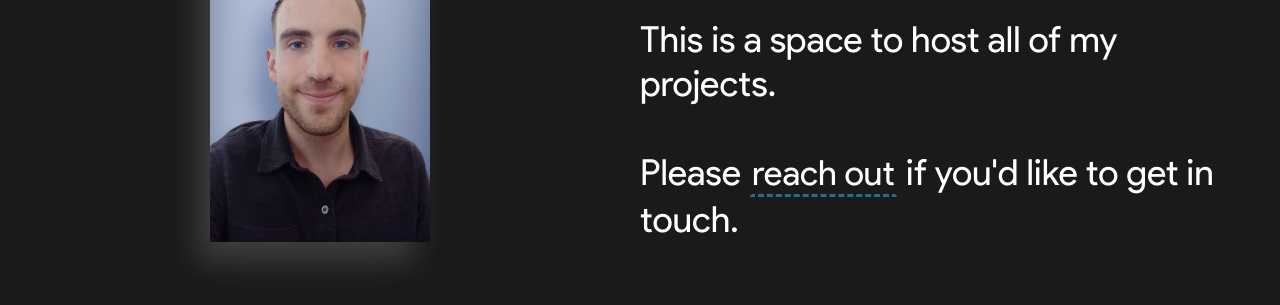
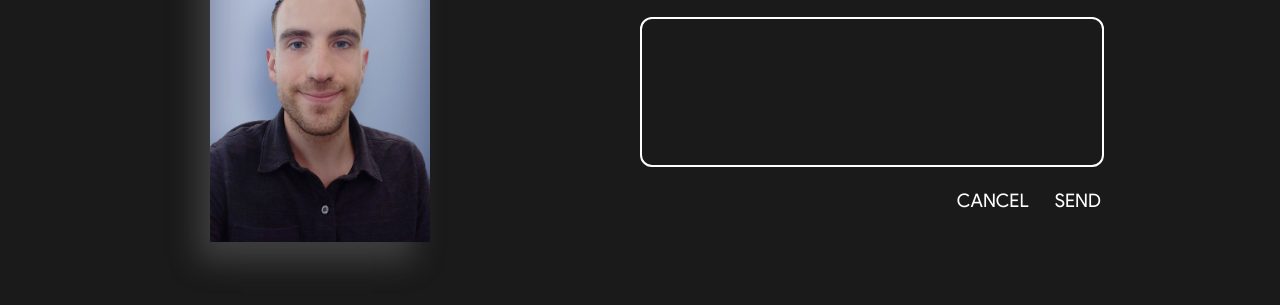
Before and after one commit to tylerjwoodfin/tyler.cloud-react, a React app: page / in a window 1280 px wide. Both pictures are taken after a click on the button "reach out". Shown: the part 293-598 px from the top of the page. Built offline with nearby package versions, Linux system fonts and the light colour scheme.

Commit message:
Implemented Reach Out button

```diff
--- a/src/assets/style.css
+++ b/src/assets/style.css
@@ -160,6 +160,28 @@
   padding-bottom: 40px;
 }
 
+textarea, #emails, #name {
+  border-radius: 12px;
+  border: 2px solid #fff;
+  resize: none;
+  padding: 16px;
+  font-size:1.5em;
+  background-color: #1a1a1a;
+  color: #fccc75;
+  font-family: "productSans", -apple-system, BlinkMacSystemFont, "avenir next", avenir, "helvetica neue", helvetica, ubuntu, roboto, noto, "segoe ui", arial, sans-serif;
+}
+
+textarea {
+  outline: none;
+  width: 80%;
+  height: 150px;
+}
+
+.reachOutActions {
+  text-align: right;
+  padding-right: 20%;
+}
+
 /* Mobile */
 
 @media screen and (max-width: 1200px) {
--- a/src/index/column2.js
+++ b/src/index/column2.js
@@ -1,69 +1,106 @@
 import React from 'react';
 import styled from 'styled-components';
-import Ripples from 'react-ripples'
 
 export class Column2 extends React.Component {
 
-    getPage()
+    constructor(props) {
+        super(props);
+        this.toggleReachOut = this.toggleReachOut.bind(this);
+        this.state = { reachOutDisplayed: false};
+    }
+
+    submitFeedback()
     {
-        return (
-            <div></div>
-        );
+        var message = document.getElementById("feedback").value;
+
+        fetch("feedback/post.php?subject=Website&message=" + message)
+            .then(
+                (result) => {
+                    console.log("Success");
+                    console.log(result);
+                },
+                (error) => {
+                    console.log("Error");
+                }
+            );
+
+        console.log("Done");
+
+        // document.getElementById("bodyFeedback").innerHTML = `Thank you for your message.&nbsp;&nbsp;&nbsp;<a class="nodashed" onclick="resetBodyFeedback()"><em class="fa fa-rotate-left" style="font-size: 24px;"></em></a>`;
+    }
+
+    toggleReachOut()
+    {
+        this.setState({reachOutDisplayed: !this.state.reachOutDisplayed});
     }
 
     render() {
 
-        const Button = styled.button`
+        const ButtonReachOut = styled.button`
             background: transparent;
             border: 3px solid transparent;
-            border-bottom: 3px #236f92 dashed;
+            color: #fccc75;
+            border-bottom: 1px solid;
             border-radius: 3px;
-            color: white;
             font-size: 26pt;
             font-family: "productSans", -apple-system, BlinkMacSystemFont, "avenir next", avenir, "helvetica neue", helvetica, ubuntu, roboto, noto, "segoe ui", arial, sans-serif;
 
             &:hover {
                 border: 3px solid transparent;
-                border-bottom: 3px solid transparent;
+                border-bottom: 1px solid transparent;
+                cursor: pointer;
             }
         `;
 
-        var headline = <h1 class="headline">Hi, I'm Tyler Woodfin.</h1>;
+        const ButtonReachOutActions = styled.button`
+            background: transparent;
+            border: 3px solid transparent;
+            border-radius: 3px;
+            color: white;
+            font-size: 14pt;
+            margin-top: 15px;
+            margin-left: 20px;
+            font-family: "productSans", -apple-system, BlinkMacSystemFont, "avenir next", avenir, "helvetica neue", helvetica, ubuntu, roboto, noto, "segoe ui", arial, sans-serif;
+
+            &:hover {
+                border: 3px solid transparent;
+                cursor: pointer;
+                color: #fccc75;
+                border-bottom: 1px solid;
+            }
+        `;
+
+        var headline = <h1 className="headline">Hi, I'm Tyler Woodfin.</h1>;
 
         var subHeadlineIcons =
-            <p style={{fontSize: `18px`, paddingBottom: `20px`}}>
+            <div style={{fontSize: `18px`, paddingBottom: `20px`}}>
 
-                <div class="attributeContainer">
-                    <div class="attributeMap"><em class="fa fa-map-marker" aria-hidden="true"></em>Austin, TX</div>
-                    <div class="attributeCode"><em class="fa fa-code"></em>Software Engineer</div>
+                <div className="attributeContainer">
+                    <div className="attributeMap"><em className="fa fa-map-marker" aria-hidden="true"></em>Austin, TX</div>
+                    <div className="attributeCode"><em className="fa fa-code"></em>Software Engineer</div>
                 </div>
-            </p>;
+            </div>;
 
-        var ripples = <Button>reach out</Button>;
+        var reachOutButton = <ButtonReachOut onClick={this.toggleReachOut}>reach out</ButtonReachOut>;
+
+        var reachOutPrompt = <h2 id="bodyFeedback">This is a space to host all of my projects.<br/><br/>Please {reachOutButton} if you'd like to get in touch.</h2>;
+
+        var reachOutArea = (
+            <div>
+                <textarea id="feedback" autoFocus></textarea><br/>
+                <div className="reachOutActions">
+                    <ButtonReachOutActions onClick={this.toggleReachOut}>CANCEL</ButtonReachOutActions>
+                    <ButtonReachOutActions onClick={this.submitFeedback}>SEND</ButtonReachOutActions>
+                </div>
+            </div>);
 
         var bodyFeedback =
-            <h2 id="bodyFeedback">This is a space to host all of my projects.
-            <br/><br/>Please {ripples} if you'd like to get in touch.<br/><br/></h2>;
+            <div>
+                {this.state.reachOutDisplayed ? reachOutArea : reachOutPrompt}
+            </div>;
 
         return (
             <div>{headline}{subHeadlineIcons}{bodyFeedback}</div>
         );
     }
 }
-
-/*
-<h1 class="headline">Hi, I'm Tyler Woodfin.</h1>
-
-        <p style="font-size: 18px; padding-bottom: 20px;">
-
-          <div class="attributeContainer">
-            <div class="attributeMap"><em class="fa fa-map-marker" aria-hidden="true"></em>Austin, TX</div>
-            <div class="attributeCode"><em class="fa fa-code"></em>Software Engineer</div>
-          </div>
-
-        </p>
-
-        <h2 id="bodyFeedback">
-          This is a space to host all of my projects.<br><br>Please <a onClick="feedback()" class="dashed" >reach out</a> if you'd like to get in touch.
-        </h2>
-*/
--- a/src/nav.js
+++ b/src/nav.js
@@ -45,7 +45,7 @@ export class Nav extends React.Component {
     mapper(items) {
         return items.map((item) => {
             return item.items === undefined
-            ? <a key={item.title} href={item.link} target="_blank" rel="noreferrer"><li>{item.title}</li></a>
+            ? <a key={item.title} href={item.link} target="_blank" rel="noreferrer"><li key={item.title + "-title"}>{item.title}</li></a>
             : <div id={item.title}>
                 <li key={item.title} className={this.state.projectsDisplayed ? "selected" : ""} onClick={this.toggleProjects}>
                     {item.title}
@@ -60,7 +60,7 @@ export class Nav extends React.Component {
             <header>
                 <nav>
                     <a href="../" id="brand">Tyler Woodfin</a>
-                    <ul id="navItems">{this.mapper(nav)}</ul>
+                    <ul key="header" id="navItems">{this.mapper(nav)}</ul>
                 </nav>
             </header>
         );
```
